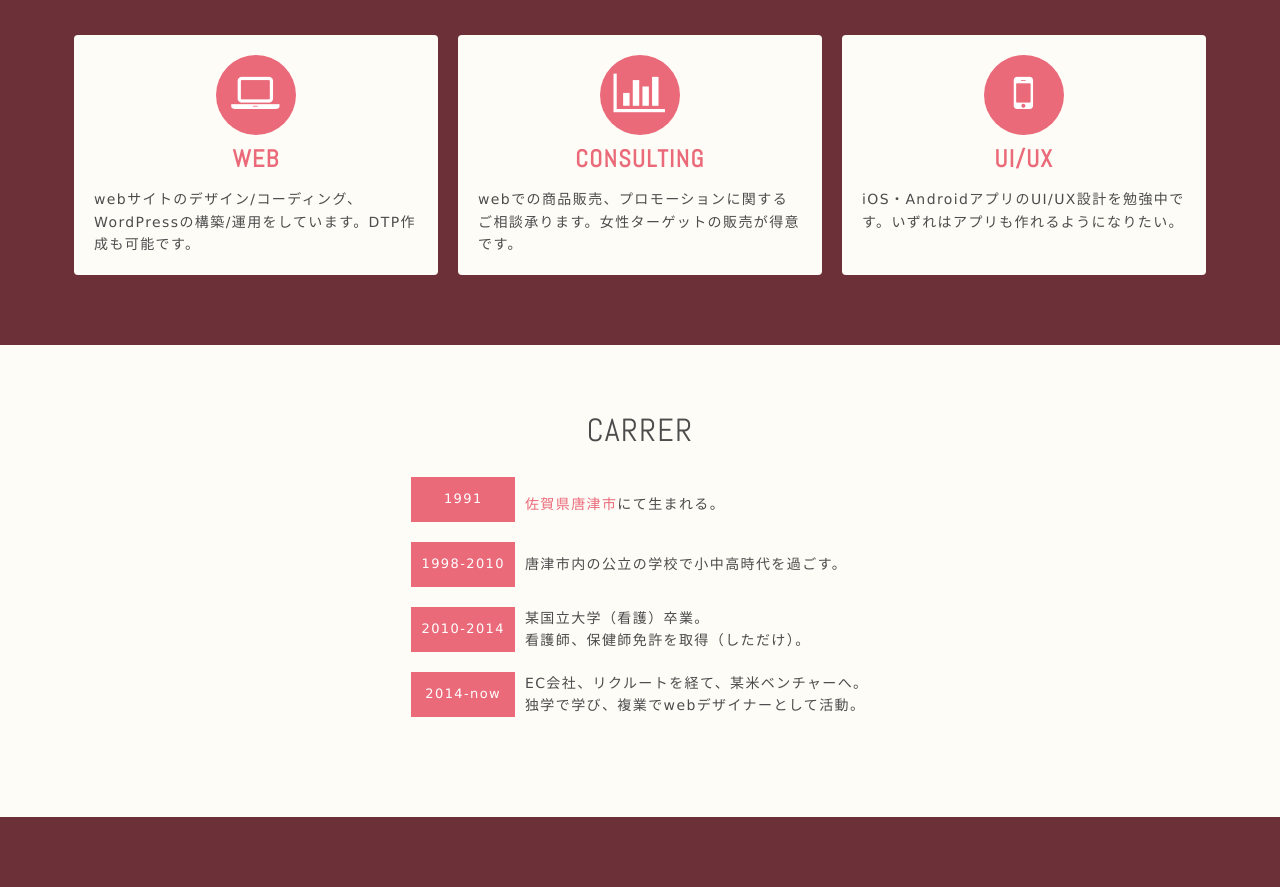
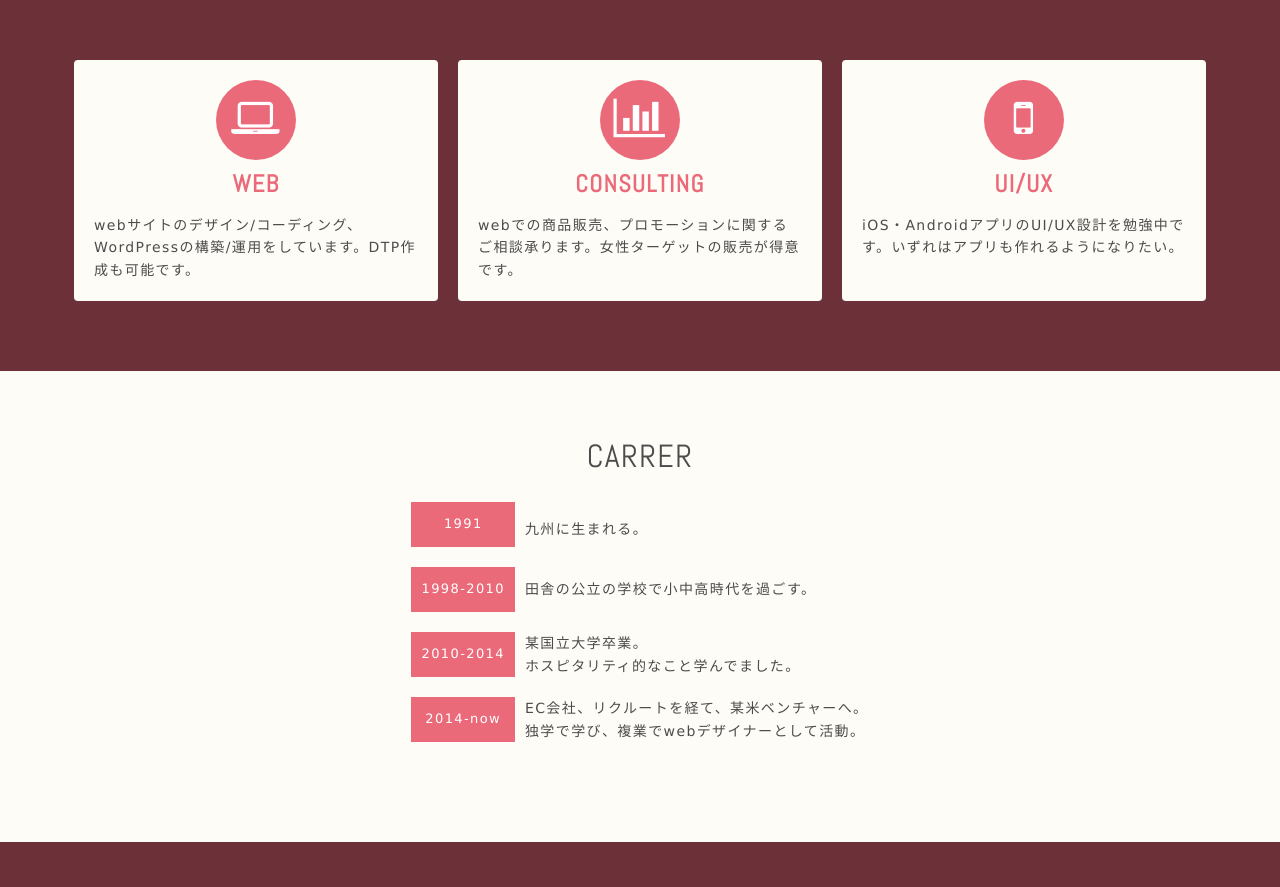
Before and after one commit to natsumi0814/natsumi0814.github.io, a plain HTML site: page index.html in a window 1280 px wide. Shown: the part 736-1623 px from the top of the page. Drawn offline with nearby package versions, Linux system fonts and the light colour scheme.

Commit message:
キャリア修正

```diff
--- a/index.html
+++ b/index.html
@@ -26,7 +26,7 @@
             <div class="profile">
                 <h1 class="site-title abel uppercase text-center">Web Designer <span>Natsu</span></h1>
                 <img src="./images/profile_nigaoe.jpg" alt="プロフィール写真" width="140" height="140" class="block-center profile-icon">
-                <p>福岡で活動するWebデザナー、ナツです。<br>「カワイイ」をつくることが好きです。
+                <p>本業サラリーマン、複業Webデザイナーのナツです。<br>ゆるめに活動させていただいてます。<br>「カワイイ」をつくることが好きです。
             </p>
             </div>
             <div class="blog">
@@ -59,15 +59,15 @@
             <table>
                 <tr>
                     <th>1991</th>
-                    <td><a href="https://www.karatsu-kankou.jp/">佐賀県唐津市</a>にて生まれる。</td>
+                    <td>九州に生まれる。</td>
                 </tr>
                 <tr>
                     <th>1998-2010</th>
-                    <td>唐津市内の公立の学校で小中高時代を過ごす。<br></td>
+                    <td>田舎の公立の学校で小中高時代を過ごす。<br></td>
                 </tr>
                 <tr>
                     <th>2010-2014</th>
-                    <td>某国立大学（看護）卒業。<br>看護師、保健師免許を取得（しただけ）。</td>
+                    <td>某国立大学卒業。<br>ホスピタリティ的なこと学んでました。</td>
                 </tr>
                 <tr>
                     <th>2014-now</th>
```
